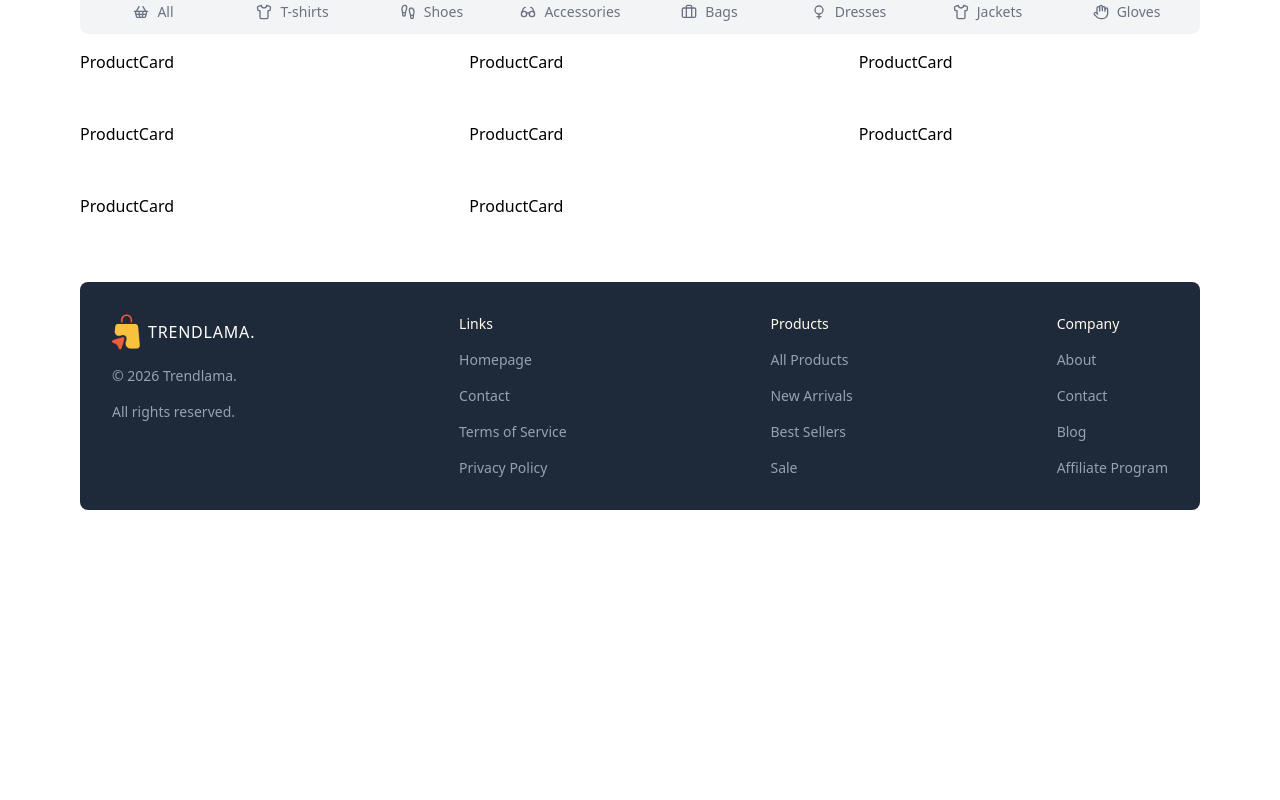
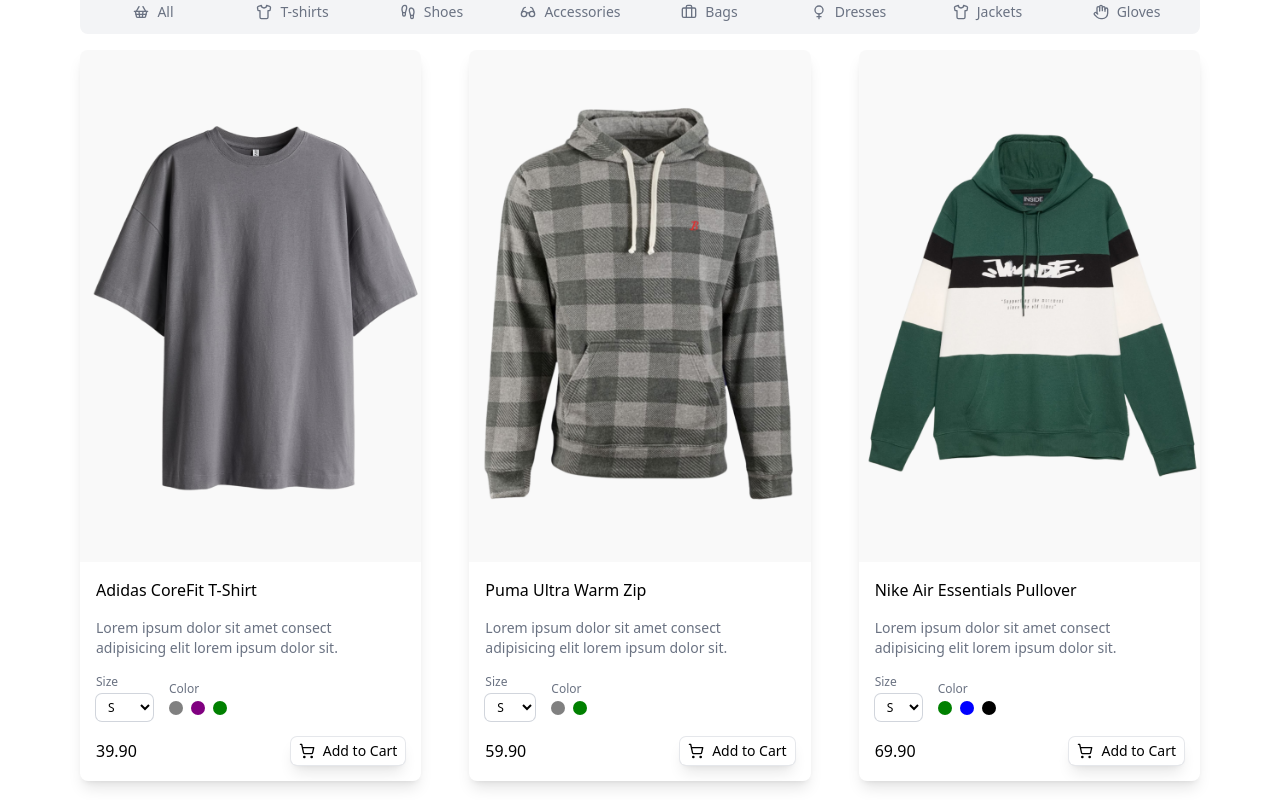
Before and after one commit to handa26/e-commerce-ui, a Next.js app: page / in a window 1280 px wide. Shown: the part 500-1300 px from the top of the page. Before the commit the page ends 1026 px from the top, so only its background shows below. Built offline with nearby package versions, Linux system fonts and the light colour scheme.

Commit message:
feat: interactive product card design

```diff
--- a/src/components/ProductCard.tsx
+++ b/src/components/ProductCard.tsx
@@ -1,11 +1,75 @@
 "use client";
+
+import Image from "next/image";
+import Link from "next/link";
+import { ShoppingCart } from "lucide-react";
 
 import { ProductType } from "@/types";
 
 const ProductCard = ({ product }: { product: ProductType }) => {
-  return (
-    <div className=''>ProductCard</div>
-  )
-}
+	return (
+		<div className="shadow-lg rounded-lg overflow-hidden">
+			{/* IMAGE */}
+			<Link href={`/products/${product.id}`}>
+				<div className="relative aspect-[2/3]">
+					<Image
+						src={product.images[product.colors[0]]}
+						alt={product.name}
+						fill
+						className="object-cover hover:scale-105 transition-all duration-300"
+					/>
+				</div>
+			</Link>
 
-export default ProductCard
+			{/* PRODUCT DETAIL */}
+			<div className="flex flex-col gap-4 p-4">
+				<h1 className="font-medium">{product.name}</h1>
+				<p className="text-sm text-gray-500">{product.shortDescription}</p>
+
+				{/* PRODUCT TYPES */}
+				<div className="flex items-center gap-4 text-xs">
+					{/* SIZES */}
+					<div className="flex flex-col gap-1">
+						<span className="text-gray-500">Size</span>
+						<select
+							name="size"
+							id="size"
+							className="ring ring-gray-300 rounded-md px-2 py-1 cursor-pointer"
+						>
+							{product.sizes.map((size) => (
+								<option key={size} value={size}>
+									{size.toUpperCase()}
+								</option>
+							))}
+						</select>
+					</div>
+
+					{/* COLORS */}
+					<div className="flex flex-col gap-1">
+						<span className="text-gray-500">Color</span>
+						<div className="flex items-center gap-2">
+							{product.colors.map((color) => (
+								<div className="" key={color}>
+									<div
+										className="w-[14px] h-[14px] rounded-full"
+										style={{ backgroundColor: color }}
+									/>
+								</div>
+							))}
+						</div>
+					</div>
+				</div>
+				{/* PRICE AND ADD TO CART BUTTON */}
+				<div className="flex items-center justify-between">
+					<p className="font-medium">{product.price.toFixed(2)}</p>
+					<button className="ring-1 ring-gray-200 shadow-lg rounded-md px-2 py-1 text-sm cursor-pointer hover:text-white hover:bg-black transition-all duration-300 flex items-center gap-2">
+						<ShoppingCart className="w-4 h-4" />
+						Add to Cart
+					</button>
+				</div>
+			</div>
+		</div>
+	);
+};
+
+export default ProductCard;
```
